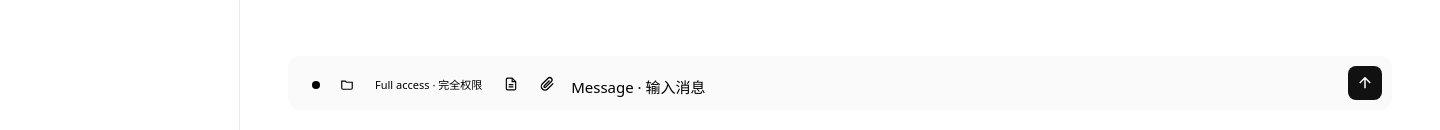
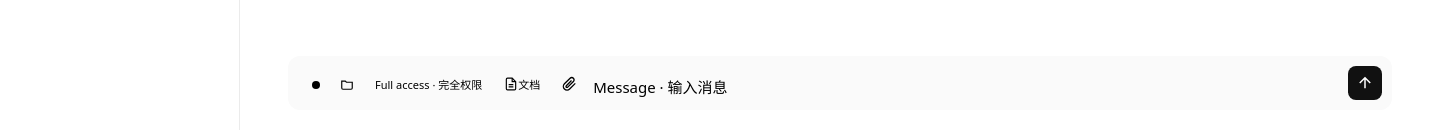
Before and after one commit to Miles128/Lumina, an Electron app: page desktop/ui/index.html in a window 1440 px wide. Shown: the part 670-800 px from the top of the page. Drawn offline with Linux system fonts and the light colour scheme; files that its build step writes are made by us from their sources; no server answers; files whose address does not match are found by name.

Commit message:
fix(desktop): always-visible scrollbars + labeled artifact toggle
- global webkit/firefox scrollbar styling so sidebar and chat scrollbars
  stay visible (macOS overlay scrollbars hide until scroll by default)
- artifact sidebar button gains a 文档 text label next to the icon

```diff
--- a/desktop/ui/chat.css
+++ b/desktop/ui/chat.css
@@ -4401,3 +4401,34 @@ body.map-view-open .chat-column > .fork-banner {
   color: var(--sig);
   background: color-mix(in srgb, var(--sig, #4f8cff) 12%, transparent);
 }
+
+/* Always-visible scrollbars (macOS overlay scrollbars hide by default) */
+* {
+  scrollbar-width: thin;
+  scrollbar-color: var(--border, #2a323b) transparent;
+}
+::-webkit-scrollbar {
+  width: 9px;
+  height: 9px;
+}
+::-webkit-scrollbar-track {
+  background: transparent;
+}
+::-webkit-scrollbar-thumb {
+  background: var(--border, #2a323b);
+  border-radius: 5px;
+  border: 2px solid transparent;
+  background-clip: padding-box;
+}
+::-webkit-scrollbar-thumb:hover {
+  background: var(--text-tertiary, #55606c);
+  background-clip: padding-box;
+}
+::-webkit-scrollbar-corner {
+  background: transparent;
+}
+
+.artifact-toggle-btn .artifact-toggle-label {
+  font-size: 11px;
+  line-height: 1;
+}
--- a/desktop/ui/index.html
+++ b/desktop/ui/index.html
@@ -203,6 +203,7 @@
                     <path d="M14 2v6h6"/>
                     <path d="M8 13h8M8 17h8"/>
                   </svg>
+                  <span class="artifact-toggle-label">文档</span>
                 </button>
                 <button type="button" class="attach-btn" id="attach-btn" title="添加附件" aria-label="添加附件">
                   <svg width="16" height="16" viewBox="0 0 24 24" fill="none" stroke="currentColor" stroke-width="2" aria-hidden="true">
```
